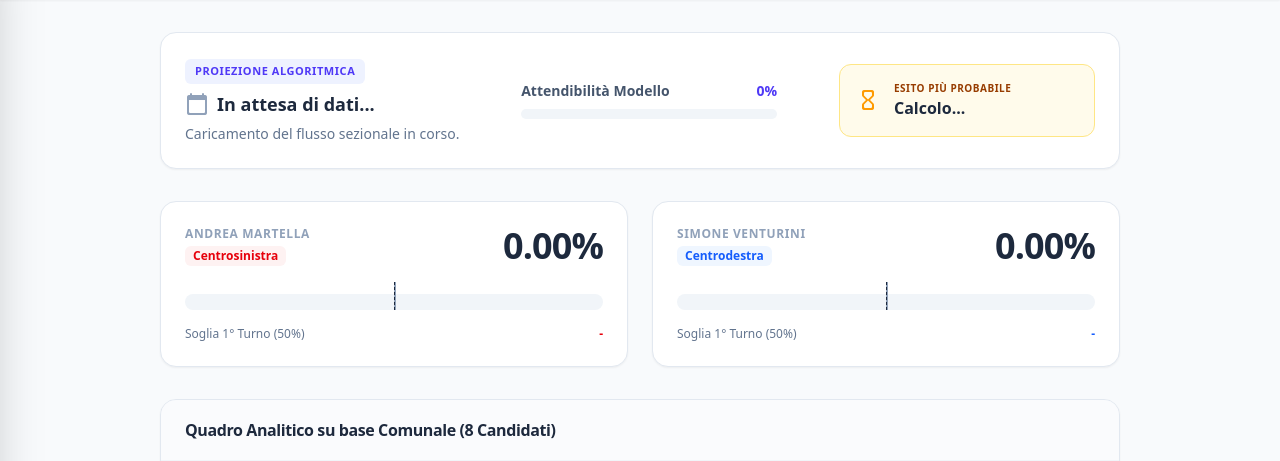
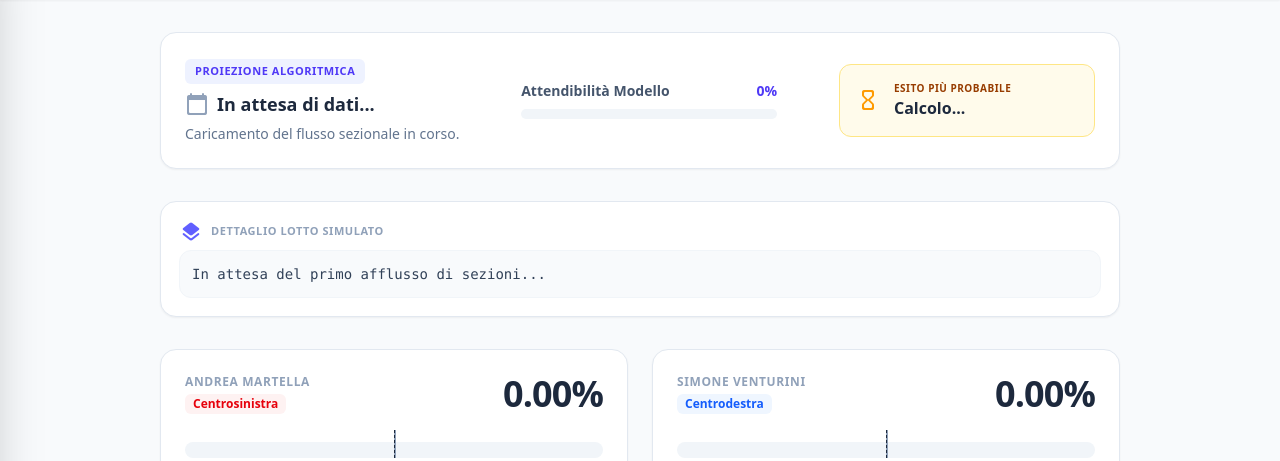
Before and after one commit to paolocc73/elettorando, a PHP site: page / in a window 1280 px wide. Shown: the part 75-536 px from the top of the page. Run offline with PHP 8.4, Linux system fonts and the light colour scheme.

Commit message:
aggiunta indicazione delle sezioni elaborate

```diff
--- a/index.php
+++ b/index.php
@@ -106,6 +106,16 @@
                     <div class="text-base font-bold text-slate-800" id="scenario-testo">Calcolo...</div>
                 </div>
             </div>
+        </div>
+
+        <div class="bg-white rounded-2xl shadow-xs border border-slate-200 p-4.5">
+            <div class="flex items-center gap-2 text-slate-400 text-[11px] font-bold uppercase tracking-wider mb-1.5">
+                <span class="material-icons-round text-sm text-indigo-500">layers</span>
+                Dettaglio Lotto Simulato
+            </div>
+            <p id="cronaca-lotto" class="text-sm text-slate-700 font-mono leading-relaxed bg-slate-50 p-3 rounded-xl border border-slate-100 break-words">
+                In attesa del primo afflusso di sezioni...
+            </p>
         </div>
 
         <!-- IL BOX DELLA "CALL" -->
@@ -251,6 +261,15 @@ function aggiornaInterfacciaGrafica(dati) {
         if (bloccoSezioni) bloccoSezioni.classList.add('hidden');
     }
 
+    const cronacaLottoElement = document.getElementById('cronaca-lotto');
+    if (cronacaLottoElement) {
+        if (dati.scrutinio && dati.scrutinio.cronaca_lotto) {
+            cronacaLottoElement.innerText = dati.scrutinio.cronaca_lotto;
+        } else {
+            cronacaLottoElement.innerText = "Dettaglio sezioni non disponibile per questo snapshot.";
+        }
+    }
+
     // Rendering standard dei dati reali
     document.getElementById('aggiornamento').innerHTML = `<span class="material-icons-round text-slate-400">calendar_today</span> Lunedì 25 Maggio 2026 — ${dati.ultimo_aggiornamento}`;
     document.getElementById('sottotitolo-sezioni').innerText = `Stima basata sul flusso di ${dati.scrutinio.sezioni_pervenute} sezioni su ${dati.scrutinio.totale_sezioni} (${dati.scrutinio.percentuale_completamento}%).`;
```
Also changed, not shown: 1 other file.
